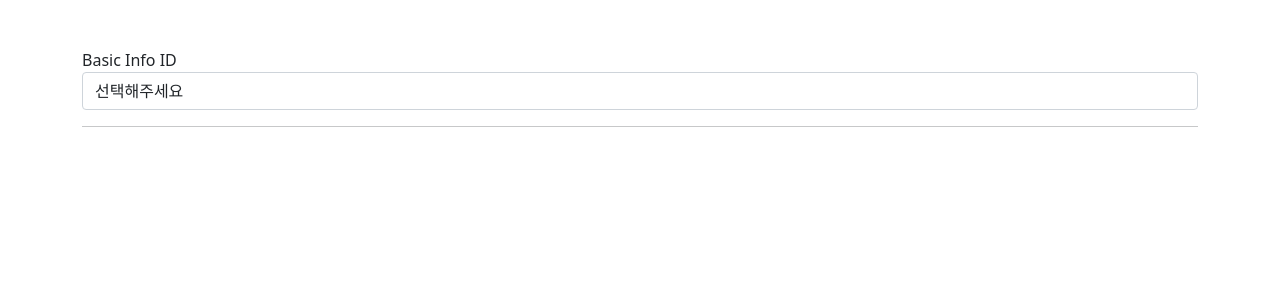
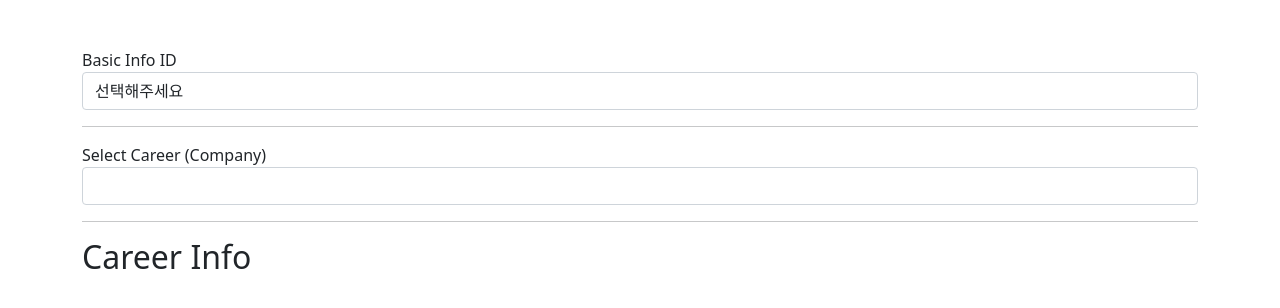
Before and after one commit to comsa33/portfolio-service, a Flask app: page /update_info in a window 1280 px wide. Shown: the top 308 px of the page. Run offline with Flask 3, Linux system fonts and the light colour scheme; data that the repository does not hold is empty; some libraries are stand-ins or nearby versions.

Commit message:
fix: update_info js

```diff
--- a/static/js/update_info.js
+++ b/static/js/update_info.js
@@ -101,6 +101,7 @@ function loadCareerDataintoForm() {
 function updateCareer() {
     // Update career details
     document.getElementById("update_career").addEventListener("click", function() {
+        event.preventDefault();
         const formData = {
             id: parseInt(document.getElementById("career_select").value),  // Add this line if you want to update an existing career
             basic_info_id: parseInt(document.getElementById("basic_info_id").value),
--- a/templates/update_info.html
+++ b/templates/update_info.html
@@ -19,13 +19,18 @@
 
         <hr>
 
+        <div>
+            <label for="career_select">Select Career (Company)</label>
+            <select id="career_select" class="form-control">
+                <!-- Options filled dynamically via JavaScript -->
+            </select>
+        </div>
+
+        <hr>
+
+        <!-- Career Information -->
+        <h2>Career Info</h2>
         <form id="career_form" style="display:none;">
-            <div class="form-group">
-                <label for="career_select">Select Career (Company)</label>
-                <select id="career_select" class="form-control">
-                    <!-- Options filled dynamically via JavaScript -->
-                </select>
-            </div>
             <div class="form-group">
                 <label for="company_name_eng">Company Name (English)</label>
                 <input type="text" id="company_name_eng" name="company_name_eng" class="form-control">
@@ -86,7 +91,7 @@
                 <textarea id="description_kor" name="description_kor" class="form-control"></textarea>
             </div>
 
-            <button type="submit" id="update_career" class="btn btn-primary">Update</button>
+            <button type="submit" id="update_career" class="btn btn-primary">Career Update</button>
         </form>
     </div>
 
```
